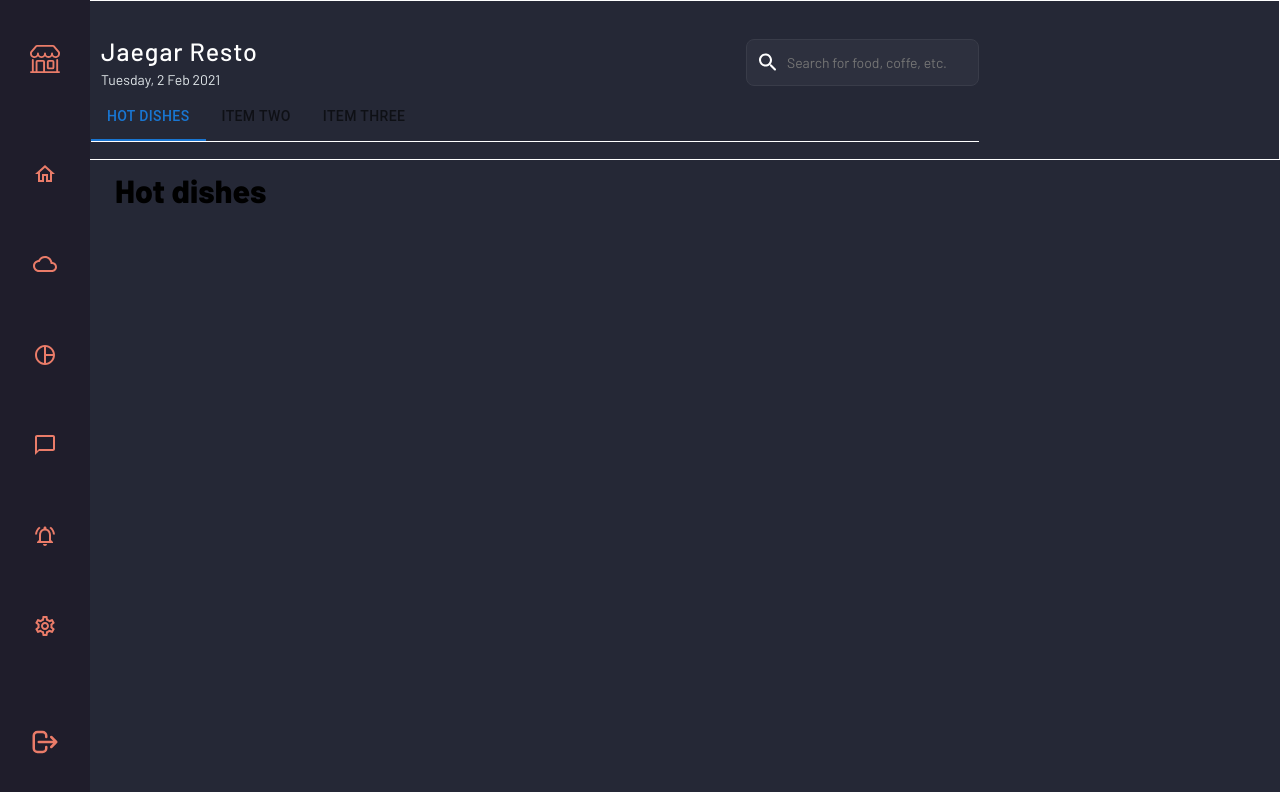
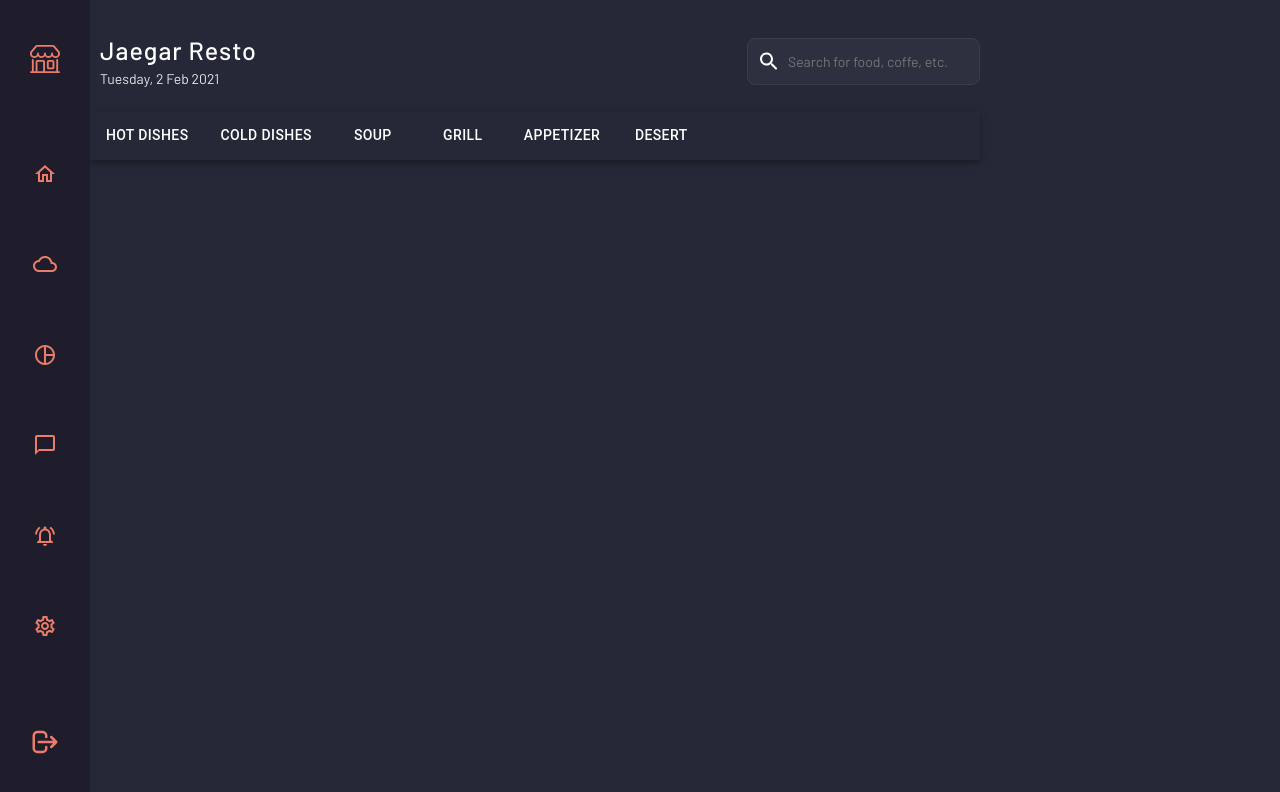
Before and after one commit to turgunov24/repoOne, a React (Create React App) app: page / in a window 1280 px wide. Shown: the top 792 px of the page. Built offline with nearby package versions, Linux system fonts and the light colour scheme.

Commit message:
botirjon

```diff
--- a/src/components/navbarTop/assets/Tabs/Tabs.jsx
+++ b/src/components/navbarTop/assets/Tabs/Tabs.jsx
@@ -1,68 +1,23 @@
-import * as React from 'react';
-import PropTypes from 'prop-types';
-import Tabs from '@mui/material/Tabs';
-import Tab from '@mui/material/Tab';
-import Typography from '@mui/material/Typography';
-import Box from '@mui/material/Box';
-import { colors } from '@mui/material';
-function TabPanel(props) {
-  const { children, value, index, ...other } = props;
+import React from 'react';
+import { AppBar, Tab, Tabs } from '@mui/material';
+import './style.css'
 
+
+function Tablar() {
   return (
-    <div
-      role="tabpanel"
-      hidden={value !== index}
-      id={`simple-tabpanel-${index}`}
-      aria-labelledby={`simple-tab-${index}`}
-      {...other}
-    >
-      {value === index && (
-        <Box sx={{ p: 3 }}>
-          <Typography>{children}</Typography>
-        </Box>
-      )}
-    </div>
+    <>
+        <AppBar className='appbar' position='static'>
+            <Tabs textColor='white'>
+                <Tab className='Tab1' label='Hot Dishes' />
+                <Tab className='Tab1' label='Cold Dishes' />
+                <Tab className='Tab1' label='Soup' />
+                <Tab className='Tab1' label='Grill' />
+                <Tab className='Tab1' label='Appetizer' />
+                <Tab className='Tab1' label='Desert' />
+            </Tabs>
+        </AppBar>
+    </>
   );
 }
 
-TabPanel.propTypes = {
-  children: PropTypes.node,
-  index: PropTypes.number.isRequired,
-  value: PropTypes.number.isRequired,
-};
-
-function a11yProps(index) {
-  return {
-    id: `simple-tab-${index}`,
-    'aria-controls': `simple-tabpanel-${index}`,
-  };
-}
-
-export default function BasicTabs() {
-  const [value, setValue] = React.useState(0);
-
-  const handleChange = (event, newValue) => {
-    setValue(newValue);
-  };
-
-  return (
-    <Box sx={{ width: '100%' }}>
-      <Box sx={{ borderBottom: 1, borderColor: 'white' }}>
-        <Tabs value={value} onChange={handleChange} aria-label="basic tabs example">
-          <Tab label="Hot Dishes" {...a11yProps(0)} />
-          <Tab label="Item Two" {...a11yProps(1)} />
-          <Tab label="Item Three" {...a11yProps(2)} />
-        </Tabs>
-      </Box>
-      <TabPanel value={value} index={0}>
-        <h1>Hot dishes</h1>
-      </TabPanel>
-      <TabPanel value={value} index={1}>
-        Item Two
-      </TabPanel>
-      <TabPanel value={value} index={2}>
-        Item Three
-      </TabPanel>
-    </Box>
-  );
-}
+export default Tablar;
--- /dev/null
+++ b/src/components/navbarTop/assets/Tabs/style.css
@@ -0,0 +1,10 @@
+.appbar{
+    background-color: #252836 !important;
+    border: none !important;
+}
+
+
+.Tab1:active{
+    color: #EA7C69;
+    border-bottom: 1px solid #EA7C69;
+}
--- a/src/components/navbarTop/assets/Tabs/style.jsx
+++ /dev/null
@@ -1 +0,0 @@
-import styled from 'styled-components'
--- a/src/components/navbarTop/main/navbarTop.jsx
+++ b/src/components/navbarTop/main/navbarTop.jsx
@@ -2,7 +2,7 @@ import React from "react";
 import "./style.css";
 import SearchRoundedIcon from '@mui/icons-material/SearchRounded';
 import Foods from "./../assets/objectdata"
-import LabTabs from "../assets/Tabs/Tabs";
+import Tablar from "../assets/Tabs/Tabs";
 
 export const NavbarTop = () => {
     let allCategories = []
@@ -26,7 +26,7 @@ export const NavbarTop = () => {
             <input type="text" placeholder="Search for food, coffe, etc.." />
           </label>
         </div>
-        <LabTabs />
+        <Tablar />
       </div>
     </>
   );
--- a/src/components/navbarTop/main/style.css
+++ b/src/components/navbarTop/main/style.css
@@ -8,7 +8,6 @@
     justify-content: space-between;
     width: 100%;
     height: 160px;
-    border: 1px solid white;
     padding-top: 30px;
     padding-left: 90px;
     padding-right: 300px;
@@ -62,7 +61,6 @@
     color: #E0E6E9;
 }
 .tableDiv{
-    border: 1px solid white;
     width: 100%;
     padding: 20px 5px;
 
```
